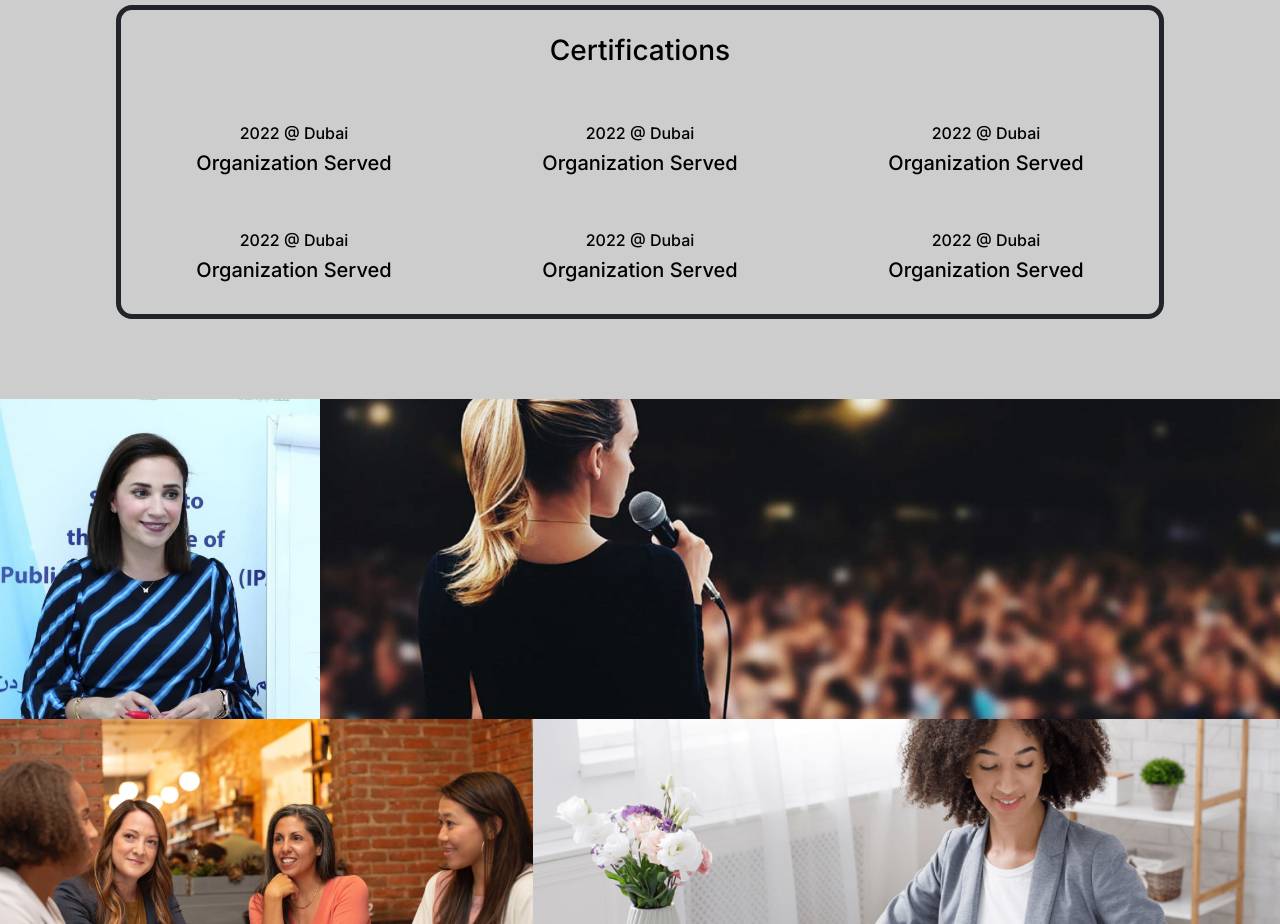
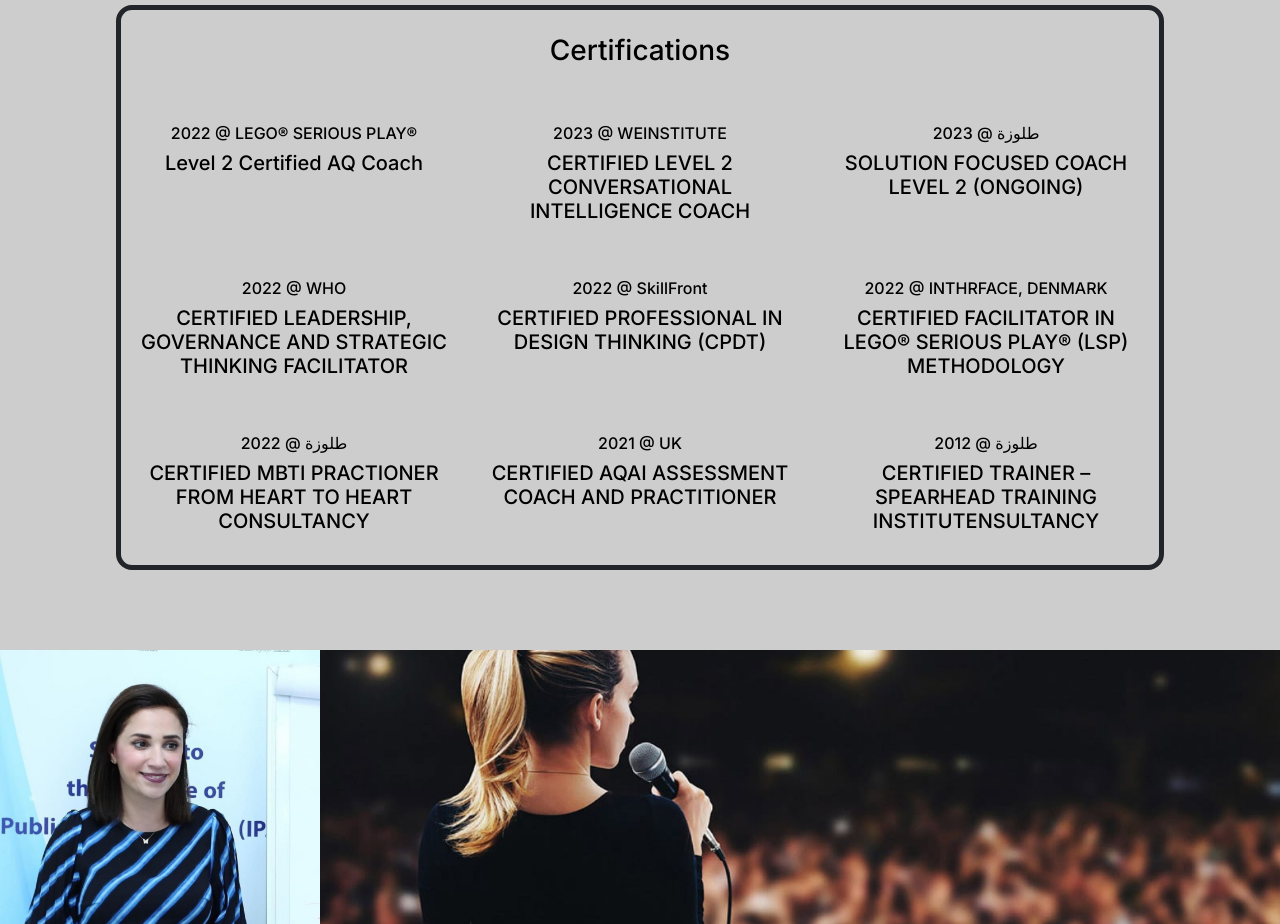
Before and after one commit to makkahwi/russaifa-club, a Next.js app: page / in a window 1280 px wide. Shown: the part 2140-3064 px from the top of the page. Built offline with nearby package versions, Linux system fonts and the light colour scheme.

Commit message:
Add Certifications Content

```diff
--- a/src/sections/Intro/WhoAmI.tsx
+++ b/src/sections/Intro/WhoAmI.tsx
@@ -3,12 +3,52 @@
 
 const WhoAmISection = () => {
   const certs = [
-    { title: "Organization Served", date: 2022, source: "Dubai" },
-    { title: "Organization Served", date: 2022, source: "Dubai" },
-    { title: "Organization Served", date: 2022, source: "Dubai" },
-    { title: "Organization Served", date: 2022, source: "Dubai" },
-    { title: "Organization Served", date: 2022, source: "Dubai" },
-    { title: "Organization Served", date: 2022, source: "Dubai" },
+    {
+      title: "Level 2 Certified AQ Coach",
+      date: 2022,
+      source: "LEGO® SERIOUS PLAY®",
+    },
+    {
+      title: "CERTIFIED LEVEL 2 CONVERSATIONAL INTELLIGENCE COACH",
+      date: 2023,
+      source: "WEINSTITUTE",
+    },
+    {
+      title: "SOLUTION FOCUSED COACH LEVEL 2 (ONGOING)",
+      date: 2023,
+      source: "طلوزة",
+    },
+    {
+      title:
+        "CERTIFIED LEADERSHIP, GOVERNANCE AND STRATEGIC THINKING FACILITATOR",
+      date: 2022,
+      source: "WHO",
+    },
+    {
+      title: "CERTIFIED PROFESSIONAL IN DESIGN THINKING (CPDT)",
+      date: 2022,
+      source: "SkillFront",
+    },
+    {
+      title: "CERTIFIED FACILITATOR IN LEGO® SERIOUS PLAY® (LSP) METHODOLOGY",
+      date: 2022,
+      source: "INTHRFACE, DENMARK",
+    },
+    {
+      title: "CERTIFIED MBTI PRACTIONER FROM HEART TO HEART CONSULTANCY",
+      date: 2022,
+      source: "طلوزة",
+    },
+    {
+      title: "CERTIFIED AQAI ASSESSMENT COACH AND PRACTITIONER",
+      date: 2021,
+      source: "UK",
+    },
+    {
+      title: "CERTIFIED TRAINER – SPEARHEAD TRAINING INSTITUTENSULTANCY",
+      date: 2012,
+      source: "طلوزة",
+    },
   ];
 
   return (
```
